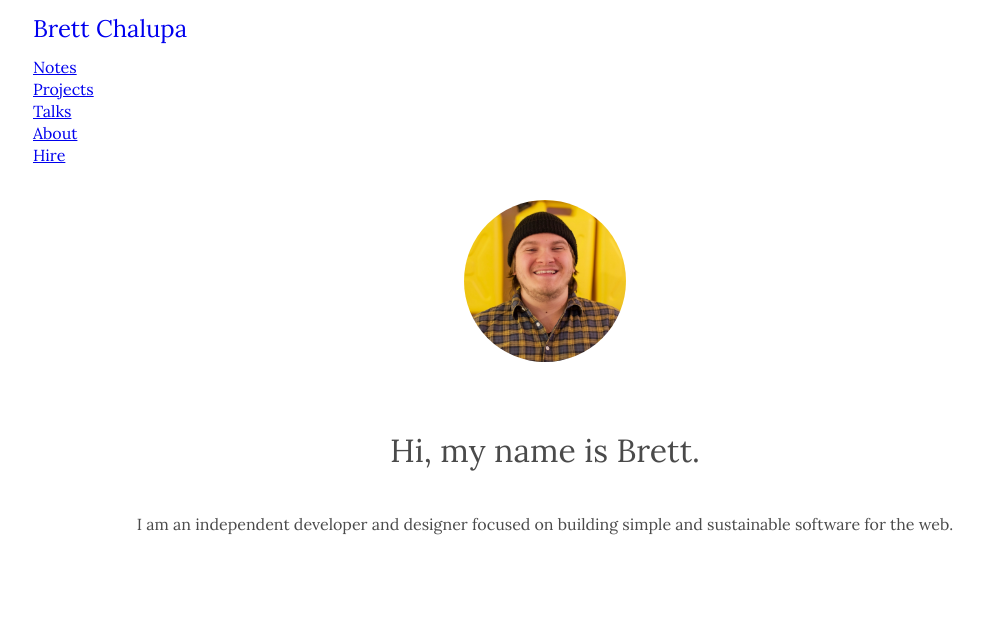
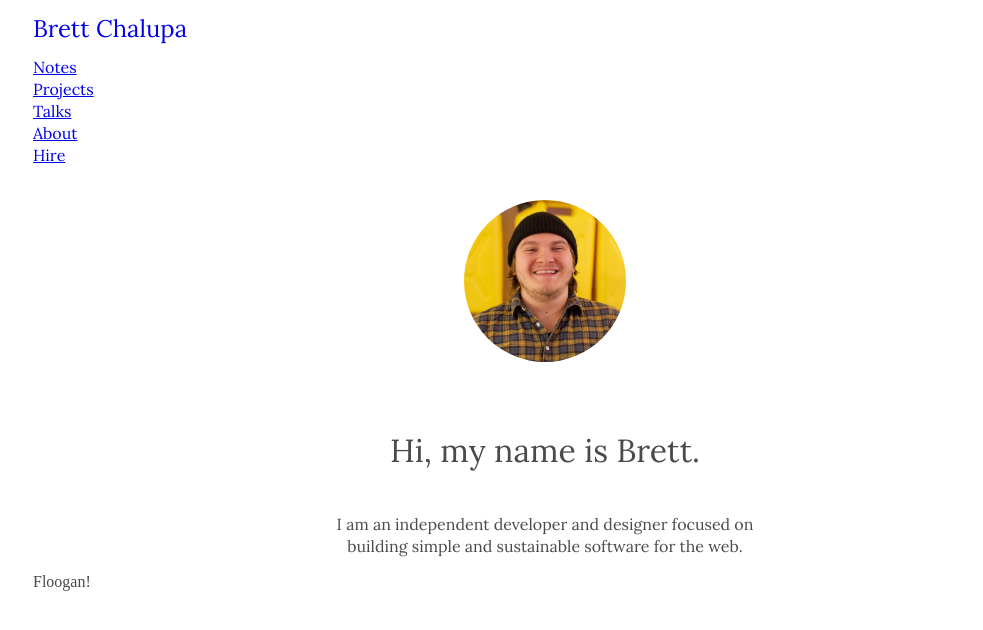
Before and after one commit to brettchalupa/brettchalupa.github.io, a Jekyll site: the page built from index.html, in a window 1280 px wide. Shown: the top 630 px of the page, without its empty margins (95-1078 px from the left). Built offline with Jekyll 4.4.1, drawn with Linux system fonts in a browser that asks for light colours; a script that is not in the unit is left out.

Commit message:
Breakout header into partial & create footer
This creates a WIP footer and moves the header into a partial to make
them easier to manage.

```diff
--- /dev/null
+++ b/_includes/footer.html
@@ -0,0 +1,3 @@
+<footer>
+  Floogan!
+</footer>
--- /dev/null
+++ b/_includes/header.html
@@ -0,0 +1,11 @@
+<header class="nav">
+  <h1 class="title"><a href="/">{{ site.name }}</a></h1>
+
+  <ul class="nav">
+    <li class="nav-item"><a href="/notes/">Notes</a></li>
+    <li class="nav-item"><a href="/projects/">Projects</a></li>
+    <li class="nav-item"><a href="/talks/">Talks</a></li>
+    <li class="nav-item"><a href="/about/">About</a></li>
+    <li class="nav-item"><a href="/hire/">Hire</a></li>
+  </ul>
+</header>
--- a/_layouts/default.html
+++ b/_layouts/default.html
@@ -20,20 +20,13 @@
 
   <body>
     <div class="container page">
-      <div class="three columns">
-        <h1 class="title"><a href="/">{{ site.name }}</a></h1>
-        <ul class="nav">
-          <li class="nav-item"><a href="/notes/">Notes</a></li>
-          <li class="nav-item"><a href="/projects/">Projects</a></li>
-          <li class="nav-item"><a href="/talks/">Talks</a></li>
-          <li class="nav-item"><a href="/about/">About</a></li>
-          <li class="nav-item"><a href="/hire/">Hire</a></li>
-        </ul>
+      {% include header.html %}
+
+      <div class="content wrapper">
+        {{ content }}
       </div>
 
-      <div class="twelve columns offset-by-one">
-        {{ content }}
-      </div>
+      {% include footer.html %}
     </div>
 
     {% include analytics.html %}
```
